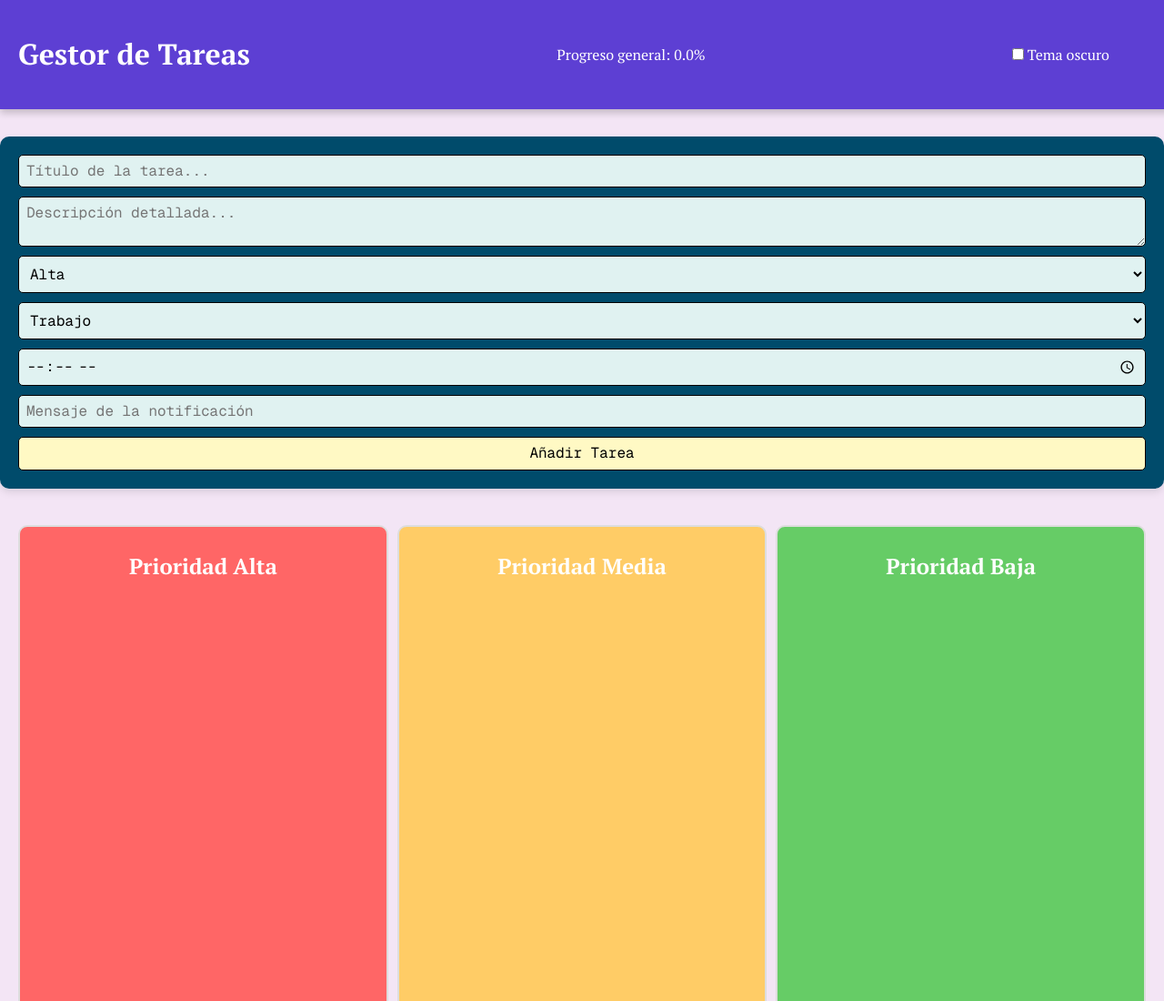
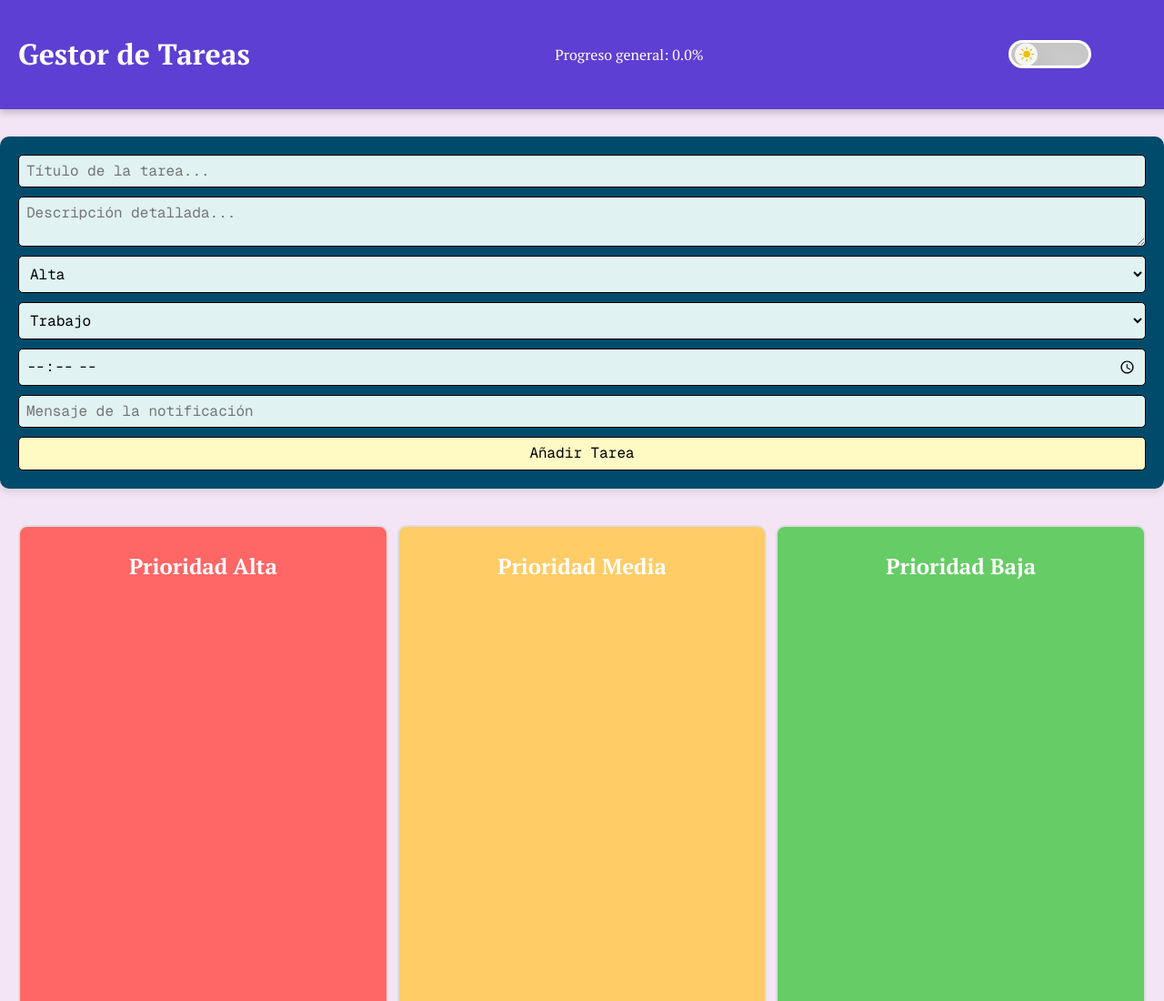
Before and after one commit to PETTER14171/Gestror-Tareas, a plain HTML site: page index.html in a window 1280 px wide. Shown: the top 1100 px of the page at 91% size. Drawn offline with nearby package versions, Linux system fonts and the light colour scheme; some packages are replaced by stand-ins of ours; a script that the page names is missing; a web font is replaced by a local one.

Commit message:
Se mejora input para cambiar al modo obscuro

```diff
--- a/index.html
+++ b/index.html
@@ -20,10 +20,19 @@
         <h1>Gestor de Tareas</h1>
         <p id="progress">Progreso general: 0%</p>
         <div class="theme-switch">
-            <label>
-                <input type="checkbox" id="theme-toggle">
-                Tema oscuro
-            </label>
+            <input type="checkbox" id="theme-toggle">
+            <div class="display">
+                <label for="theme-toggle">
+                    <div class="circle">
+                        <svg class="sun" xmlns="http://www.w3.org/2000/svg" viewBox="0 0 24 24" fill="currentColor">
+                            <path d="M12 2.25a.75.75 0 0 1 .75.75v2.25a.75.75 0 0 1-1.5 0V3a.75.75 0 0 1 .75-.75ZM7.5 12a4.5 4.5 0 1 1 9 0 4.5 4.5 0 0 1-9 0ZM18.894 6.166a.75.75 0 0 0-1.06-1.06l-1.591 1.59a.75.75 0 1 0 1.06 1.061l1.591-1.59ZM21.75 12a.75.75 0 0 1-.75.75h-2.25a.75.75 0 0 1 0-1.5H21a.75.75 0 0 1 .75.75ZM17.834 18.894a.75.75 0 0 0 1.06-1.06l-1.59-1.591a.75.75 0 1 0-1.061 1.06l1.59 1.591ZM12 18a.75.75 0 0 1 .75.75V21a.75.75 0 0 1-1.5 0v-2.25A.75.75 0 0 1 12 18ZM7.758 17.303a.75.75 0 0 0-1.061-1.06l-1.591 1.59a.75.75 0 0 0 1.06 1.061l1.591-1.59ZM6 12a.75.75 0 0 1-.75.75H3a.75.75 0 0 1 0-1.5h2.25A.75.75 0 0 1 6 12ZM6.697 7.757a.75.75 0 0 0 1.06-1.06l-1.59-1.591a.75.75 0 0 0-1.061 1.06l1.59 1.591Z" />
+                        </svg>
+                        <svg class="moon" xmlns="http://www.w3.org/2000/svg" viewBox="0 0 24 24" fill="currentColor">
+                            <path fill-rule="evenodd" d="M9.528 1.718a.75.75 0 0 1 .162.819A8.97 8.97 0 0 0 9 6a9 9 0 0 0 9 9 8.97 8.97 0 0 0 3.463-.69.75.75 0 0 1 .981.98 10.503 10.503 0 0 1-9.694 6.46c-5.799 0-10.5-4.7-10.5-10.5 0-4.368 2.667-8.112 6.46-9.694a.75.75 0 0 1 .818.162Z" clip-rule="evenodd" />
+                        </svg>
+                    </div>
+                </label>
+            </div>
         </div>
     </div>
 
--- a/styles.css
+++ b/styles.css
@@ -87,9 +87,81 @@ body{
     box-shadow: 0 4px 8px rgba(0, 0, 0, 0.1);
 }
 
-.theme-switch{
-    margin-right: 80px;
+.theme-switch {
+    margin-right: 100px;
 }
+
+.theme-switch input {
+    display: none;
+}
+
+.display {
+    width: 100%;
+    display: flex;
+    align-items: center;
+    justify-content: center;
+}
+
+.theme-switch label {
+    border: solid;
+    width: 85px;
+    height: 25px;
+    border-radius: 999px;
+    background-color: #cecece;
+    box-shadow: 10px 10px 30px rgba(0, 0, 0, 0.05) inset;
+    cursor: pointer;
+    position: relative;
+    overflow: hidden;
+}
+
+.circle {
+    width: 25px;
+    height: 25px;
+    border-radius: 999px;
+    background-color: white;
+    box-shadow: 10px 10px 20px rgba(0, 0, 0, 0.05),
+                10px 10px 30px rgba(0, 0, 0, 0.05) inset;
+    position: absolute;
+    top: 50%;
+    left: 5%;
+    transform: translate(0, -50%);
+    display: flex;
+    align-items: center;
+    justify-content: center;
+    transition: all 0.3s ease;
+}
+
+.theme-switch svg {
+    width: 20px;
+    position: absolute;
+    transition: all 0.3s ease;
+}
+
+.sun {
+    color: #e9c201;
+    opacity: 1;
+}
+
+.moon {
+    color: black;
+    opacity: 0;
+}
+
+.theme-switch input[type=checkbox]:checked + .display label .circle {
+    left: 70%; /* Ajusta la posición final */
+}
+
+.theme-switch input[type=checkbox]:checked + .display label .sun {
+    opacity: 0;
+}
+
+.theme-switch input[type=checkbox]:checked + .display label .moon {
+    opacity: 1;
+}
+
+
+
+
 
 .task-form input,
 .task-form select,
@@ -295,7 +367,7 @@ body{
     right: 10px;
     font-size: 1.2rem;
     cursor: pointer;
-    color: var(--fuente-color-3);
+    color: var(--fuente-color-);
 }
 
 .modal.visible {
```
